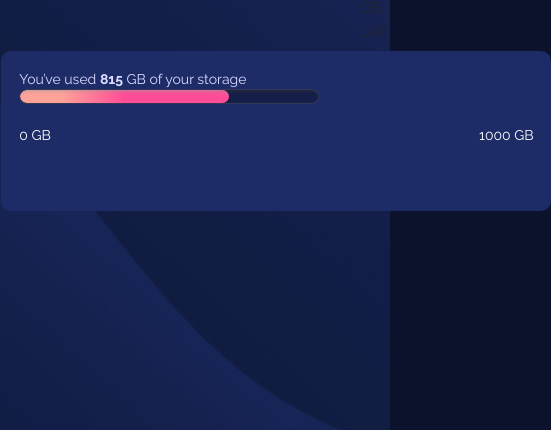
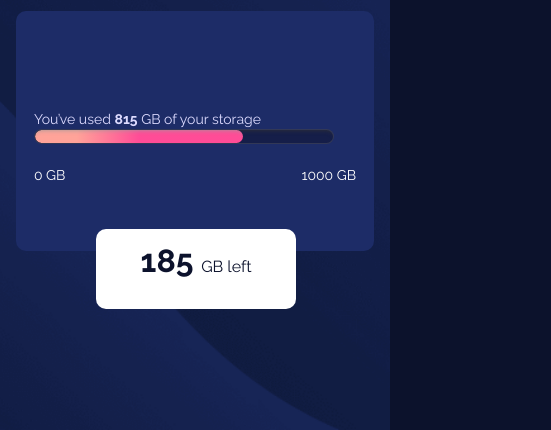
Before and after one commit to agomez99/FlyloMeter, a plain HTML site: page index.html in a window 390 px wide. Shown: the part 414-844 px from the top of the page, 551 px wide, since content can reach past the window. Drawn offline with nearby package versions, Linux system fonts and the light colour scheme.

Commit message:
2 files modified

```diff
--- a/index.html
+++ b/index.html
@@ -44,6 +44,9 @@
           <div class="col-md-6 col-sm-12">
             <div>
             <div class="storage-container">
+              <div class="message">
+                <p>185 <span class="message-span">GB left</span></p>
+              </div>
               <label class="storage-text">You’ve used <span class="label-span">815</span> GB of your storage </label>
               <br>
               <meter id="disk_c" value="7" min="0" max="10">2 out of 10</meter>
@@ -55,7 +58,6 @@
           </div>
         </div>
       </div>
-      185 GB Left
     </main>
     <script
       src="https://cdn.jsdelivr.net/npm/bootstrap@5.3.0/dist/js/bootstrap.bundle.min.js"
--- a/styles.css
+++ b/styles.css
@@ -107,10 +107,43 @@ meter::-webkit-meter-optimum-value {
   box-shadow: 0 5px 5px -5px #999 inset;
   background-image: linear-gradient(90deg, hsl(6, 100%, 80%)20%, hsl(335, 100%, 65%)50%);
   background-size: 100% 100%;
-  border-radius: 50px;
+  border-radius: 100px;
 
 }
+.message{
+  height:80px;
+  background-color:white;
+  width:200px;
+  color:hsl(229, 57%, 11%);
+  border-radius: 10px;
+  align-content: center;
+  display: flex;
+  align-items: center;
+ justify-content: center;
+ font-size: 2rem;
+ font-weight: 800;
+ margin-left: auto;
+ position: relative;
+ top:-100px;
+}
+.message:after {
+  content: '';
+  position:relative;
+  bottom:-60%;
+  left: 10%;
+  width: 0;
+  height: 0;
+  color:white;
+  border: 50px solid transparent;
+  border-top-color: white;;
+  border-bottom: 0;
+  border-right: 50px;
 
+}
+.message-span{
+  font-size: 1rem;
+  font-weight: 100;
+}
 @media screen and (max-width: 600px) {
 
 main {
@@ -145,8 +178,9 @@ main {
     background-color: hsl(228, 56%, 26%);
     display:block;
     padding:5%;
-    height:10rem;
+    height:15rem;
     font-size: 14px;
+    width:auto;
 
   }
   meter::-webkit-meter-bar {
@@ -166,4 +200,15 @@ main {
     top:-13px;
     left:336px;
   }
+
+
+
+  .message{
+    position: relative;
+ top:200px;
+ left:-60px;
+  }
+  .message:after {
+display: none;
+  }
 }
```
